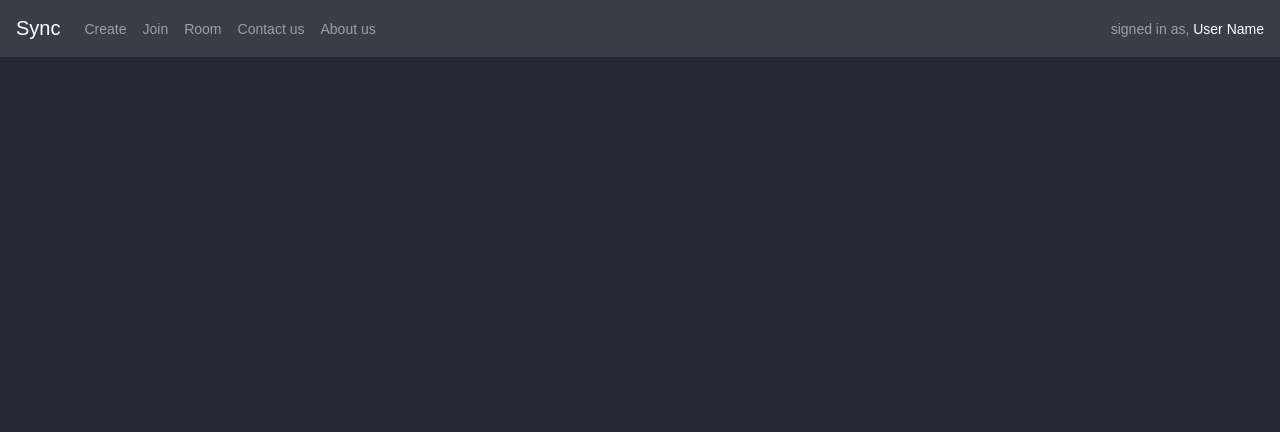
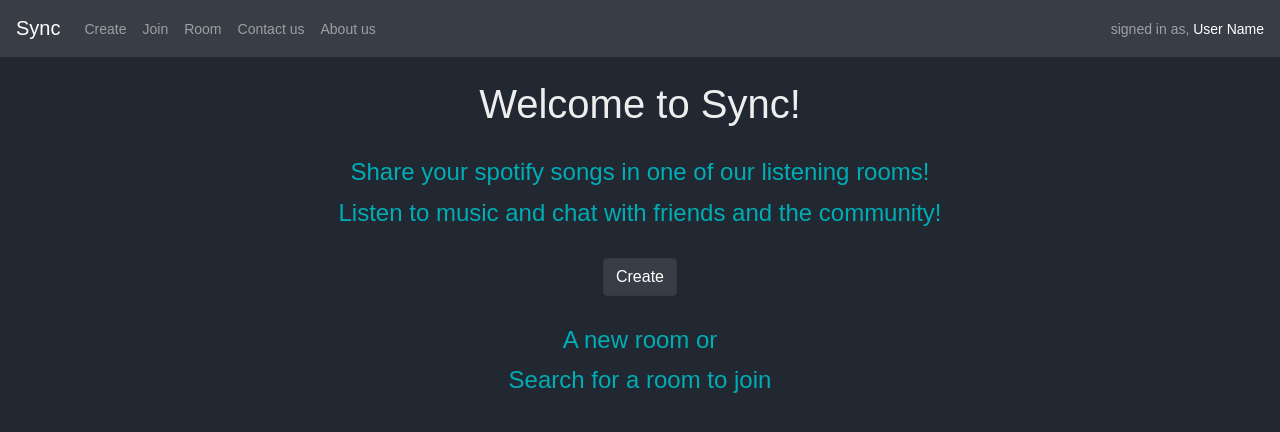
Before and after one commit to bkfetner/Sync-with-Spotify, a React (Create React App) app in the folder application/frontend/: page /Home in a window 1280 px wide. Shown: the top 432 px of the page. Built offline with nearby package versions, Linux system fonts and the light colour scheme.

Commit message:
Renamed Search.jsx to Home.jsx and fixed appropriate references

```diff
--- a/application/frontend/src/App.js
+++ b/application/frontend/src/App.js
@@ -1,6 +1,6 @@
 import React, { Component } from "react";
 import Landing from "./components/Landing";
-import Search from "./components/Search";
+import Home from "./components/Home";
 import Modal from "./components/Modal";
 import Create from "./components/Create";
 import Join from "./components/Join";
@@ -19,7 +19,7 @@ class App extends React.Component {
         <div>
           <NavBar />
           <Switch>
-            <Route path="/Search" exact component={Search} />
+            <Route path="/Home" exact component={Home} />
             <Route path="/Create" exact component={Create} />
             <Route path="/Join" exact component={Join} />
             <Route path="/Room" exact component={Room} />
--- a/application/frontend/src/components/Search.jsx
+++ b/application/frontend/src/components/Home.jsx
@@ -3,7 +3,7 @@ import { Form, Input, Button, Checkbox } from "antd";
 import { Link } from "react-router-dom";
 import Axios from "axios";
 
-const Search = () => {
+const Home = () => {
   const [roomName, setRoomName] = useState();
   const [roomGenre, setGenre] = useState();
 
@@ -109,4 +109,4 @@ const Search = () => {
   );
 };
 
-export default Search;
+export default Home;
--- a/application/frontend/src/components/Landing.jsx
+++ b/application/frontend/src/components/Landing.jsx
@@ -1,32 +1,45 @@
-import React, { Component, useState, Box, Flex, ImageBackground, View, Text } from "react";
+import React, {
+  Component,
+  useState,
+  Box,
+  Flex,
+  ImageBackground,
+  View,
+  Text,
+} from "react";
 import { Form, Input, Checkbox } from "antd";
 import { Link } from "react-router-dom";
 import Axios from "axios";
-import { CardDeck, Button, Container } from "react-bootstrap"
-import Background from '../assets/bg.jpg';
+import { CardDeck, Button, Container } from "react-bootstrap";
+import Background from "../assets/bg.jpg";
 import { Header } from "antd/lib/layout/layout";
-import FAQ from './FAQ'
-import '../css/Landing.css'
+import FAQ from "./FAQ";
+import "../css/Landing.css";
 
 const Landing = () => {
   return (
     <div>
       <figure className="position-relative">
-      <img src={Background} alt="bg" className="img-fluid" style={{ filter: 'brightness(30%)', width: '100%', height: '740px' }} />
-      <figcaption className='banner'>
-        Welcome to Sync!
-        </figcaption>
-      <figcaption className='subtext1'>
-        Share your spotify songs in one of our listening rooms!<br />
+        <img
+          src={Background}
+          alt="bg"
+          className="img-fluid"
+          style={{ filter: "brightness(30%)", width: "100%", height: "740px" }}
+        />
+        <figcaption className="banner">Welcome to Sync!</figcaption>
+        <figcaption className="subtext1">
+          Share your spotify songs in one of our listening rooms!
+          <br />
           Listen to music and chat with friends and the community!
         </figcaption>
-      <figcaption className='landingButton'>
+        <figcaption className="landingButton">
           <Button
-          href="/Search"
+            href="/Home"
             class="btn btn-dark sync-button-color"
             style={{ marginBottom: "30px" }}
-          size='lg'
-        >Log in with Spotify
+            size="lg"
+          >
+            Log in with Spotify
           </Button>
         </figcaption>
       </figure>
--- a/application/frontend/src/components/navbar.jsx
+++ b/application/frontend/src/components/navbar.jsx
@@ -6,7 +6,7 @@ const NavBar = () => {
   return (
     <div>
       <Navbar bg="dark" variant="dark" className="bg-dark-sync" fixed="top">
-        <Navbar.Brand href="/Search">Sync</Navbar.Brand>
+        <Navbar.Brand href="/Home">Sync</Navbar.Brand>
         <Nav className="mr-auto">
           <Nav.Link href="/Create">Create</Nav.Link>
           <Nav.Link href="/Join">Join</Nav.Link>
```
Lines whose indentation alone changed are shown as unchanged.
